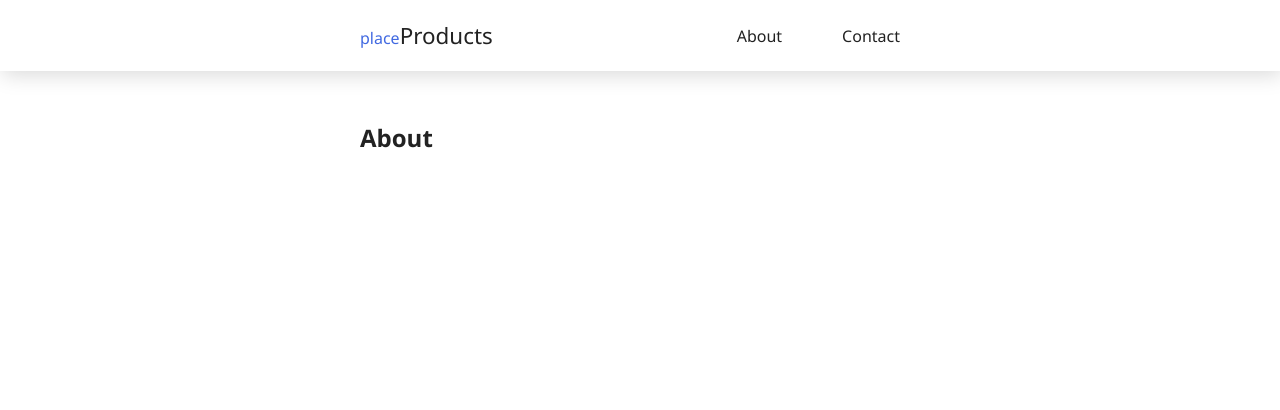
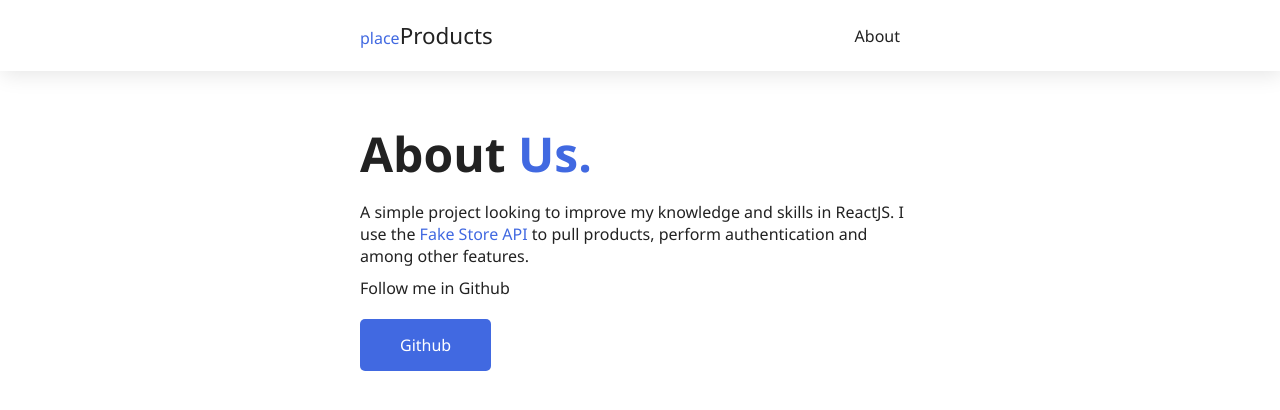
Before and after one commit to gabrielprmartins/placeProducts, a React (Create React App) app: page /about in a window 1280 px wide. Shown: the top 410 px of the page. Built offline with nearby package versions, Linux system fonts and the light colour scheme.

Commit message:
About Links and description

```diff
--- a/src/App.js
+++ b/src/App.js
@@ -5,7 +5,6 @@ import Header from "./Components/Header";
 import Products from "./Components/Products";
 import Product from "./Components/Product";
 import About from "./Components/About";
-import Contact from "./Components/Contact";
 
 const App = () => {
   return (
@@ -16,7 +15,6 @@ const App = () => {
           <Route path="/" element={<Products />} />
           <Route path="product/:id" element={<Product />} />
           <Route path="about" element={<About />} />
-          <Route path="contact" element={<Contact />} />
         </Routes>
       </div>
     </BrowserRouter>
--- a/src/Components/About.js
+++ b/src/Components/About.js
@@ -1,13 +1,32 @@
 import Head from "./Head";
+import styles from "./About.module.css";
 
 const About = () => {
   return (
-    <section className="animeUp">
+    <section className={`${styles.about} animeUp`}>
       <Head
         title="placeProducts | About"
         description="A Story of how us founded this company"
       />
-      <h1>About</h1>
+      <h1>
+        About <span>Us.</span>
+      </h1>
+      <p>
+        A simple project looking to improve my knowledge and skills in ReactJS.
+        I use the{" "}
+        <a href="https://fakestoreapi.com/" target="_blank">
+          Fake Store API
+        </a>{" "}
+        to pull products, perform authentication and among other features.
+      </p>
+      <p>Follow me in Github</p>
+      <a
+        href="https://github.com/gabriuda/"
+        className={styles.github}
+        target="_blank"
+      >
+        Github
+      </a>
     </section>
   );
 };
--- a/src/Components/About.module.css
+++ b/src/Components/About.module.css
@@ -0,0 +1,34 @@
+.about h1 {
+  font-size: 3rem;
+  margin-bottom: 15px;
+}
+
+.about h1 span {
+  color: royalblue;
+}
+
+.about p + p {
+  margin-top: 10px;
+}
+
+.about p > a {
+  color: royalblue;
+}
+
+.about p > a:hover {
+  text-decoration: underline;
+}
+
+.github {
+  margin-top: 20px;
+  display: inline-block;
+  background-color: royalblue;
+  color: white;
+  padding: 15px 40px;
+  border-radius: 5px;
+  transition: 0.3s;
+}
+
+.github:hover {
+  box-shadow: 2px 4px 20px 0 rgba(0, 0, 0, 0.15);
+}
--- a/src/Components/Contact.js
+++ /dev/null
@@ -1,15 +0,0 @@
-import Head from "./Head";
-
-const Contact = () => {
-  return (
-    <section className="animeUp">
-      <Head
-        title="placeProducts | Contact"
-        description="Contact us using we means"
-      />
-      <h1>Contact</h1>
-    </section>
-  );
-};
-
-export default Contact;
--- a/src/Components/Header.js
+++ b/src/Components/Header.js
@@ -13,9 +13,6 @@ const Header = () => {
             <li>
               <NavLink to="about">About</NavLink>
             </li>
-            <li>
-              <NavLink to="contact">Contact</NavLink>
-            </li>
           </ul>
         </nav>
       </div>
--- a/src/Components/Header.module.css
+++ b/src/Components/Header.module.css
@@ -1,5 +1,5 @@
 .header {
-  box-shadow: 2px 4px 20px 0 rgba(0, 0, 0, 0.15);
+  box-shadow: 2px 4px 20px 0 rgba(0, 0, 0, 0.1);
 }
 
 .headerContainer {
```
Also changed, not shown: src/Components/Contact.module.css (deleted).
